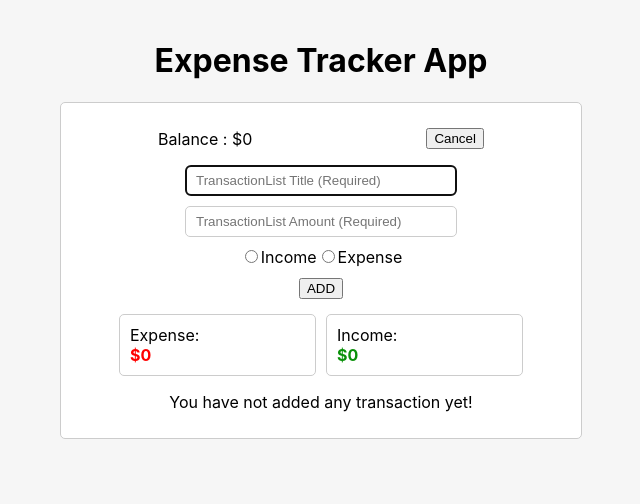
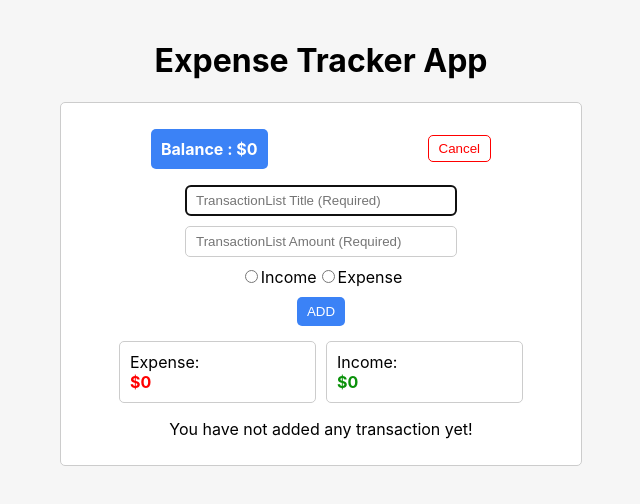
Before and after one commit to Yaser-Hajian/Expense-Tracker-React.js, a React (Create React App) app: page / in a window 1280 px wide. Both pictures are taken after a click on the button "ADD". Shown: the top 504 px of the page, without its empty margins (319-959 px from the left). Built offline with nearby package versions, Linux system fonts and the light colour scheme.

Commit message:
some change in buttons style and icon

```diff
--- a/public/index.html
+++ b/public/index.html
@@ -2,7 +2,7 @@
 <html lang="en">
   <head>
     <meta charset="utf-8" />
-    <link rel="icon" href="%PUBLIC_URL%/icon.jpg" />
+    <link rel="icon" href="%PUBLIC_URL%/icon2.png" />
     <meta name="viewport" content="width=device-width, initial-scale=1" />
     <meta name="theme-color" content="#000000" />
     <meta
--- a/src/Components/AddTransaction/AddTransaction.js
+++ b/src/Components/AddTransaction/AddTransaction.js
@@ -80,7 +80,7 @@ const AddTransaction = ({addTransaction}) => {
                     <label htmlFor={"expense"}>Expense</label>
                 </div>
                 <div className={styles.addBtnContainer}>
-                    <button type={"submit"}>ADD</button>
+                    <button type={"submit"} className={styles.addBtn}>ADD</button>
                 </div>
 
             </form>
--- a/src/Components/AddTransaction/AddTransaction.module.css
+++ b/src/Components/AddTransaction/AddTransaction.module.css
@@ -32,3 +32,10 @@ input[type="number"] {
 .typeContainer{
     text-align: center;
 }
+.addBtn {
+    color: white;
+    background-color: #3B82F6;
+    border-radius: 5px;
+    border: none;
+    padding: 7px 10px;
+}
--- a/src/Components/ExpenseTrackerApp/ExpenseTrackerAppStyle.module.css
+++ b/src/Components/ExpenseTrackerApp/ExpenseTrackerAppStyle.module.css
@@ -5,43 +5,3 @@
     border-radius: 5px;
     padding: 10px;
 }
-.balance_div{
-    display: flex;
-    justify-content: space-around;
-    align-items: center;
-}
-.info{
-    display: flex;
-    justify-content: center;
-    align-items: center;
-}
-.expenseBox{
-    display: flex;
-    flex-direction: column;
-    width: 35%;
-    justify-content: left;
-    border: 1px solid #ccc;
-    border-radius: 5px;
-    padding: 10px;
-    margin-top: 15px;
-    margin-right: 5px;
-}
-.incomeBox{
-    display: flex;
-    flex-direction: column;
-    width: 35%;
-    justify-content: left;
-    border: 1px solid #ccc;
-    border-radius: 5px;
-    padding: 10px;
-    margin-top: 15px;
-    margin-left: 5px;
-}
-.expenseBox span{
-    color: red;
-    font-weight: bold;
-}
-.incomeBox span{
-    color: #0a910a;
-    font-weight: bold;
-}
--- a/src/Components/Overview/Overview.js
+++ b/src/Components/Overview/Overview.js
@@ -1,7 +1,6 @@
 import React, {useState} from 'react';
-import styles from "../ExpenseTrackerApp/ExpenseTrackerAppStyle.module.css";
 import AddTransaction from "../AddTransaction/AddTransaction";
-
+import styles from "./OverviewStyle.module.css";
 const Overview = ({expense, income , addTransaction , balance}) => {
     const [showForm, setShowForm] = useState(false);
     const clickHandler = () => {
@@ -11,8 +10,13 @@ const Overview = ({expense, income , addTransaction , balance}) => {
     return (
         <div>
             <div className={styles.balance_div}>
-                <p>Balance : ${balance}</p>
-                <button onClick={clickHandler}>{showForm? "Cancel" : "ADD"}</button>
+                <p className={styles.balance}>Balance : ${balance}</p>
+                <button
+                    onClick={clickHandler}
+                    className={`${showForm ? styles.cancelBtn : styles.addBtn}`}
+                    >
+                    {showForm? "Cancel" : "ADD"}
+                </button>
             </div>
             {
                 showForm &&
--- /dev/null
+++ b/src/Components/Overview/OverviewStyle.module.css
@@ -0,0 +1,61 @@
+.balance_div{
+    display: flex;
+    justify-content: space-around;
+    align-items: center;
+}
+.balance{
+    background-color: #3B82F6;
+    color: white;
+    font-weight: bold;
+    padding: 10px;
+    border-radius: 5px;
+}
+.info{
+    display: flex;
+    justify-content: center;
+    align-items: center;
+}
+.expenseBox{
+    display: flex;
+    flex-direction: column;
+    width: 35%;
+    justify-content: left;
+    border: 1px solid #ccc;
+    border-radius: 5px;
+    padding: 10px;
+    margin-top: 15px;
+    margin-right: 5px;
+}
+.incomeBox{
+    display: flex;
+    flex-direction: column;
+    width: 35%;
+    justify-content: left;
+    border: 1px solid #ccc;
+    border-radius: 5px;
+    padding: 10px;
+    margin-top: 15px;
+    margin-left: 5px;
+}
+.expenseBox span{
+    color: red;
+    font-weight: bold;
+}
+.incomeBox span{
+    color: #0a910a;
+    font-weight: bold;
+}
+.cancelBtn{
+    color: red;
+    background-color: white;
+    border: 1px solid red;
+    border-radius: 5px;
+    padding: 5px 10px;
+}
+.addBtn {
+    color: #3B82F6;
+    background-color: white;
+    border-radius: 5px;
+    border: 1px solid #3B82F6;
+    padding: 5px 10px;
+}
```
Also changed, not shown: public/icon2.png (added).
